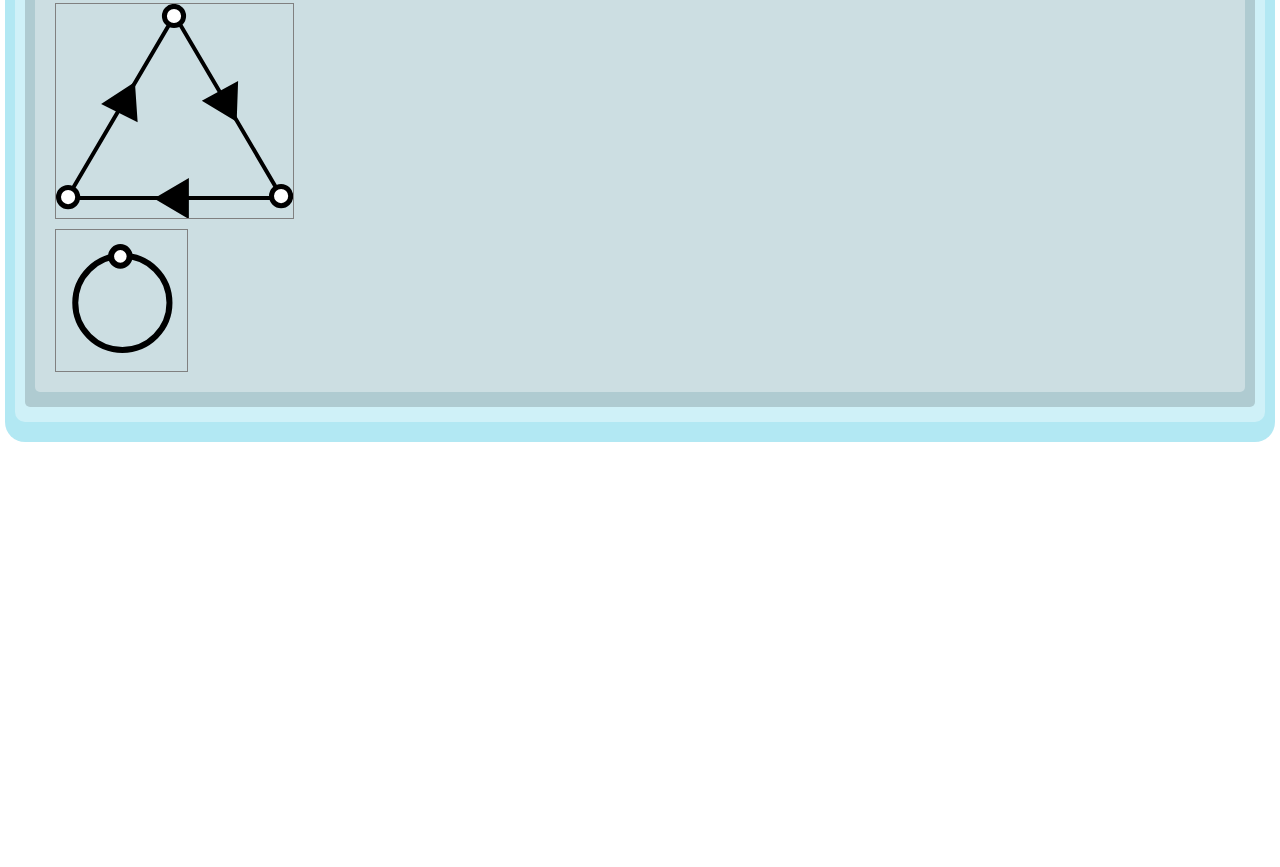
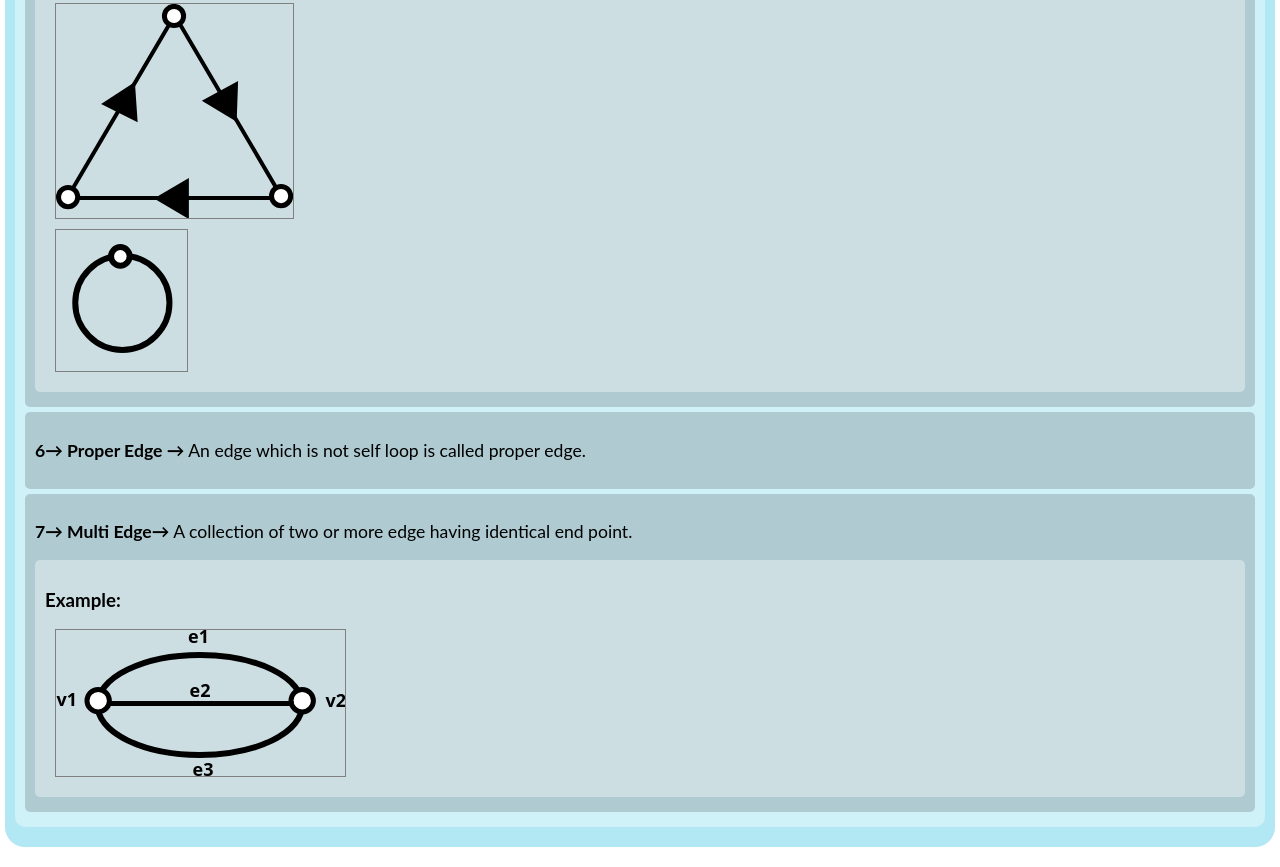
Before and after one commit to Pravin-hub-rgb/maths, a plain HTML site: page discrete_maths/graphTheory/index.html in a window 1280 px wide. Shown: the part 1801-2668 px from the top of the page. Before the commit the page ends 2263 px from the top, so only its background shows below. Drawn offline with Linux system fonts and the light colour scheme.

Commit message:
main page setting

```diff
--- a/discrete_maths/graphTheory/index.html
+++ b/discrete_maths/graphTheory/index.html
@@ -86,6 +86,16 @@
                     <img src="../images/gtimg6.svg" alt="">
                 </div>
             </div>
+            <div class="in">
+                <p><b>6&rarr; Proper Edge &rarr;</b> An edge which is not self loop is called proper edge.</p>
+            </div>
+            <div class="in">
+                <p><b>7&rarr; Multi Edge&rarr;</b> A collection of two or more edge having identical end point.</p>
+                <div class="wh">
+                    <h3>Example:</h3>
+                    <img src="../images/gtimg7.svg" alt="">
+                </div>
+            </div>
         </div>
     </div>
 
```
Also changed, not shown: index.html (+5 -2 lines), discrete_maths/images/gtimg7.svg (added).
